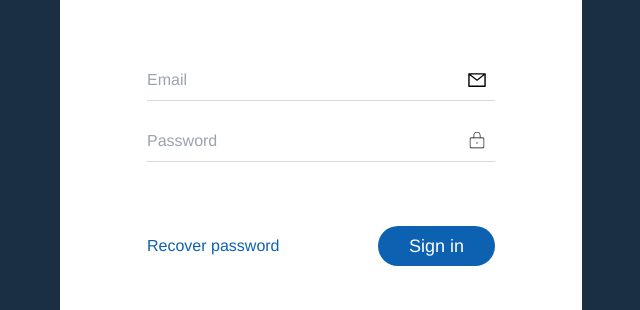
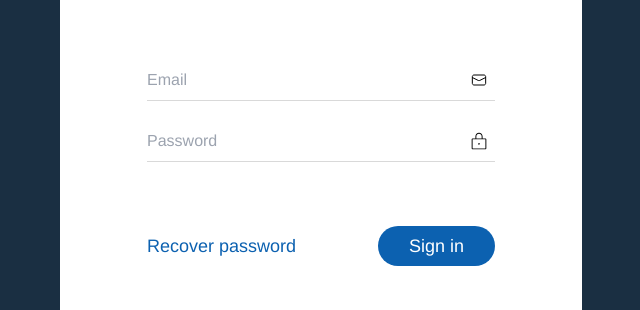
Before and after one commit to TeaMarketPlace/FrontMarketPlace, a React (Vite) app: page / in a window 1280 px wide. Shown: the part 196-506 px from the top of the page, without its empty margins (319-959 px from the left). Built offline with nearby package versions, Linux system fonts and the light colour scheme; the HTML template or start-up script is replaced by a standard one.

Commit message:
change styles and icons

```diff
--- a/src/components/LoginForm/LoginForm.tsx
+++ b/src/components/LoginForm/LoginForm.tsx
@@ -1,7 +1,7 @@
 import { zodResolver } from "@hookform/resolvers/zod";
 import { LoginFormType, LoginFormSchema } from "@/schemas/loginSchema";
 import { useForm } from "react-hook-form";
-import {Link} from "react-router-dom"
+import { Link } from "react-router-dom";
 
 // import shadcn ui components
 import {
@@ -17,8 +17,8 @@ import { Input } from "../ui/input";
 
 // import icons
 import { FaFacebook, FaGoogle } from "react-icons/fa";
-import { AiOutlineMail } from "react-icons/ai";
-import { PiLockThin } from "react-icons/pi";
+import EmailIcon from "../../assets/icons/email-icons.svg";
+import PasswordIcon from "../../assets/icons/password-icons.svg";
 
 const LoginForm = () => {
   const form = useForm<LoginFormType>({
@@ -59,7 +59,7 @@ const LoginForm = () => {
                 <FormControl>
                   <Input
                     placeholder="Email"
-                    icon={<AiOutlineMail color="black" size={20} />}
+                    icon={<img src={EmailIcon} />}
                     {...field}
                   />
                 </FormControl>
@@ -75,10 +75,11 @@ const LoginForm = () => {
             render={({ field }) => (
               <FormItem className="flex flex-col">
                 <FormControl>
-                  <Input type="password"
+                  <Input
+                    type="password"
                     placeholder="Password"
                     {...field}
-                    icon={<PiLockThin color="black" size={20} />}
+                    icon={<img src={PasswordIcon} />}
                   />
                 </FormControl>
                 <FormMessage />
@@ -89,25 +90,50 @@ const LoginForm = () => {
 
         <div className="flex justify-between items-center mb-[60px]">
           {/* //TODO Make it navigate to the certain page */}
-          <Link to="#" className="text-primary cursor-pointer">Recover password</Link>
-          <Button type="submit" className="rounded-[25px] text-lg py-[10px] px-[31px]">Sign in</Button>
+          <Link
+            to="#"
+            className="text-primary cursor-pointer text-lg hover:underline"
+          >
+            Recover password
+          </Link>
+          <Button
+            type="submit"
+            className="rounded-[25px] text-lg py-[10px] px-[31px]"
+          >
+            Sign in
+          </Button>
         </div>
 
-        <h5 className="text-secondary-foreground text-lg mb-6">or sign it with</h5>
+        <h5 className="text-secondary-foreground text-lg mb-6">
+          or sign it with
+        </h5>
 
         {/* Sign in icons */}
         <div className="flex justify-center mb-9 gap-7">
-          <Link to={"/"} className="text-[28px] text-black text-opacity-80">
+          <Link
+            to={"#"}
+            className="text-[28px] text-black text-opacity-80 hover:text-primary transition-colors"
+          >
             <FaFacebook />
           </Link>
-          <Link to={"/"} className="text-[28px] text-black text-opacity-80">
+          <Link
+            to={"#"}
+            className="text-[28px] text-black text-opacity-80 hover:text-primary transition-colors"
+          >
             <FaGoogle />
           </Link>
         </div>
 
         <div className="flex justify-center items-center text-lg gap-1">
-          <h5 className="text-secondary-foreground track -tracking-wide">Don't have any account ?</h5>
-          <a href="#" className="w-fit text-primary cursor-pointer">Sign up</a>
+          <h5 className="text-secondary-foreground track -tracking-wide">
+            Don't have any account ?
+          </h5>
+          <Link
+            to="#"
+            className="w-fit text-primary cursor-pointer hover:underline"
+          >
+            Sign up
+          </Link>
         </div>
       </form>
     </Form>
```
Also changed, not shown: src/assets/icons/email-icons.svg (added), src/assets/icons/password-icons.svg (added).
